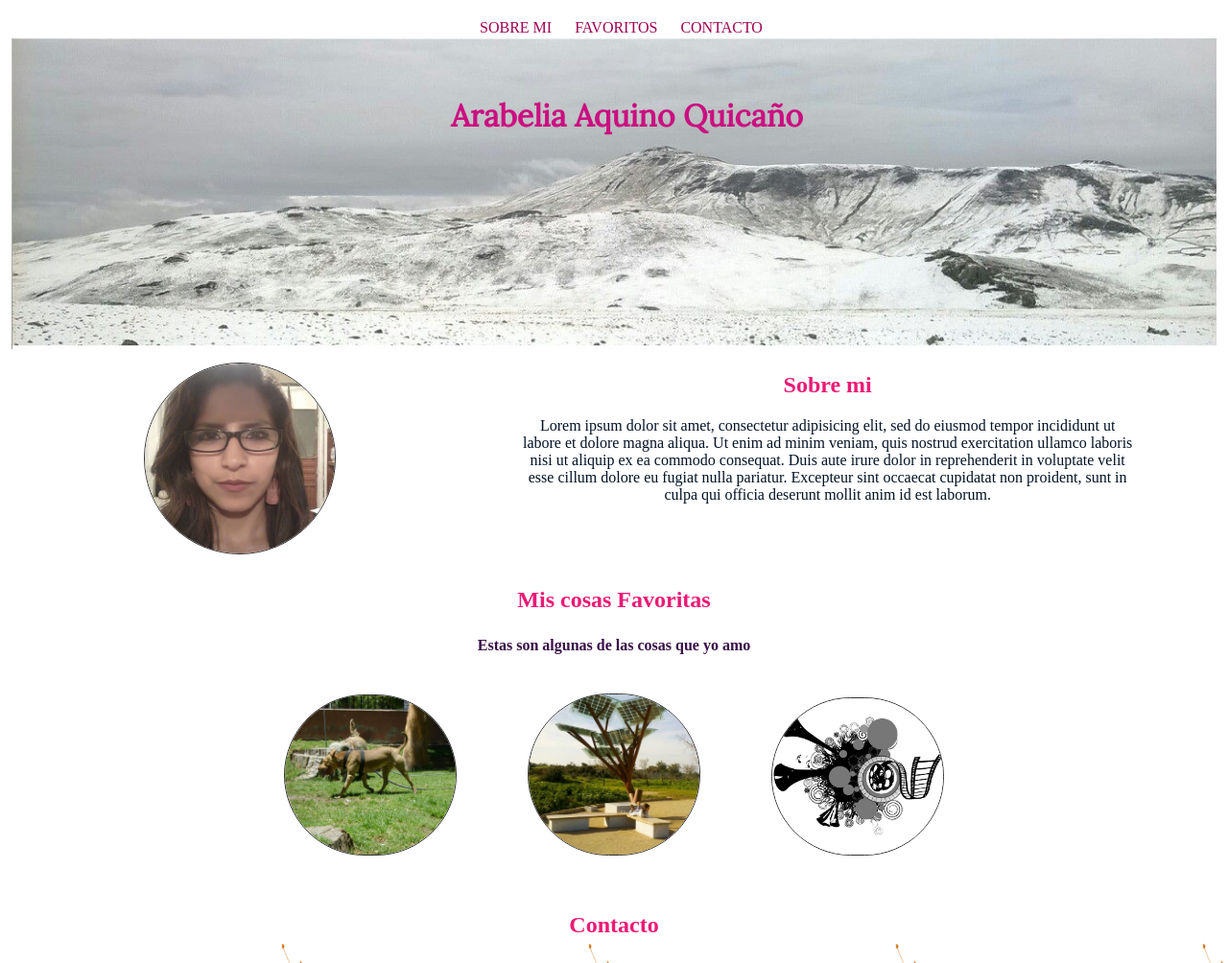
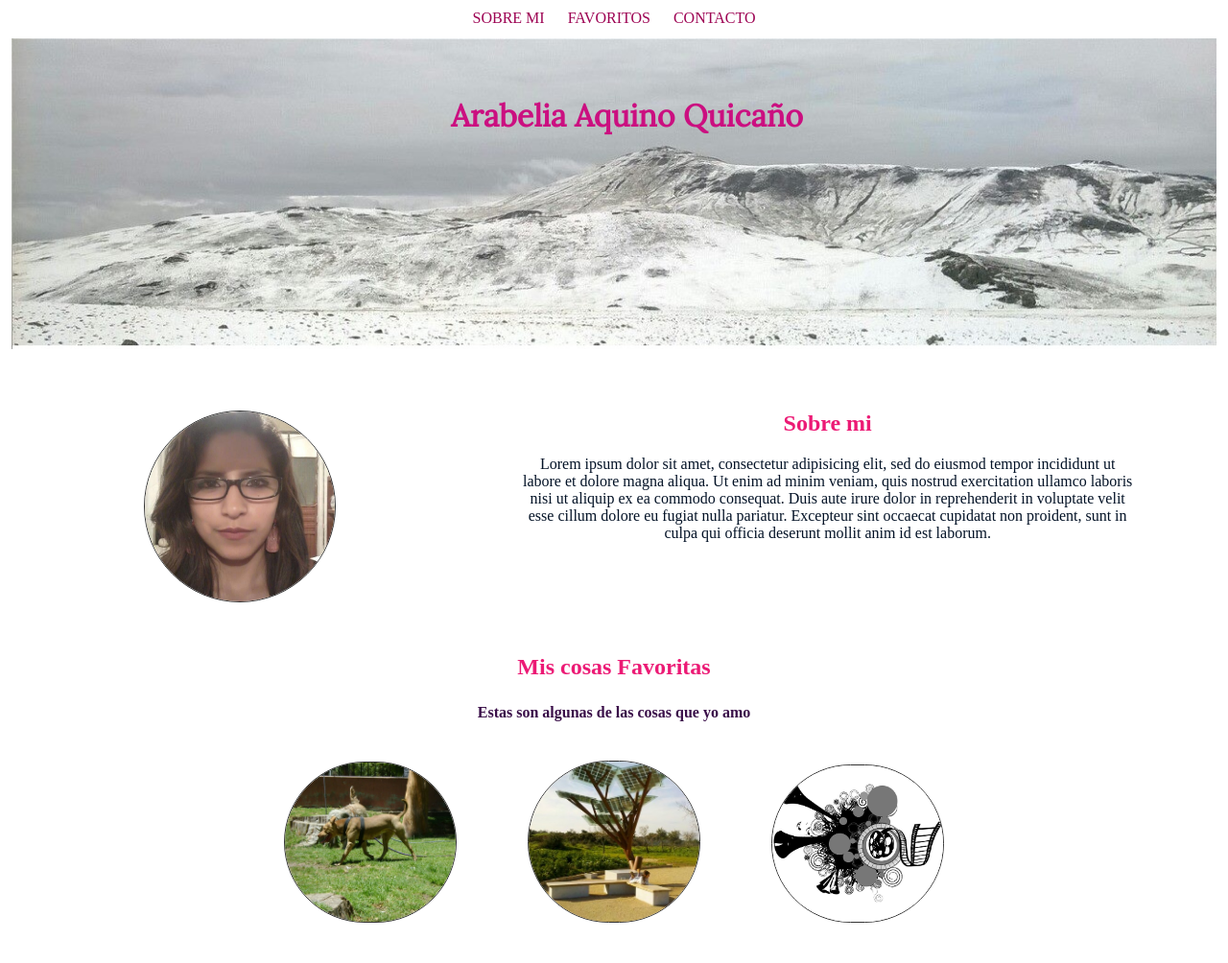
Before and after one commit to arabelia/prettify, a plain HTML site: page index.html in a window 1280 px wide. Shown: the top 1004 px of the page at 96% size. Drawn offline with Linux system fonts and the light colour scheme.

Commit message:
2da entrega, falta personalizar

```diff
--- a/css/main.css
+++ b/css/main.css
@@ -4,14 +4,14 @@ body{text-align: center;}
 .sin-estilo{margin: 0; padding: 0; list-style: none;}
 .enlinea{display: inline-block;}
 .portada:first-child{text-align: center;}
-.fijo{z-index: 150; position: fixed; margin-left: -150px;  left: 50%; margin-top: 20px; background: #fff;}
+.fijo{z-index: 150; position: fixed;width: 100; padding: 10px; left: 0; right: 0px; background: #fff;}
 .menu{font-size: 16px; text-decoration: none; padding: 20px 10px; color: #9D0353;}
 a:visited{color: #EF5687;}
 a:hover{color: #F0034E; font-size: 17px;}
-.portada img{max-width:100%; margin-top: 40px; position: relative;}
+.portada img{max-width:100%; margin-top: 40px; position: relative;right: 0px; left: 0px;}
 .portada h1{position: absolute; top: 100px; left: 50%; margin-left: -170px; font-family: Lora; color: #CB0F80;}
-
-.sobre-mi img {border-radius: 140px; border: 1px double #333; width: 200px; margin: 10px;}
+.cuerpo div{margin-top: 20px;}
+.sobre-mi img {border-radius: 140px; border: 1px double #333; width: 200px; margin: 20px 10px 10px;}
 .cosas-fav img{border-radius: 190px; border: 1px double #333; width: 180px; margin: 35px;}
 .contacto img{border-radius: 150px; border: 1px double #333; width: 80px; margin: 20px; color: #57CB0F;}
 .contacto{background-image: url("../images/fondo4.png");}
--- a/index.html
+++ b/index.html
@@ -27,12 +27,12 @@
 		</div>
 	</div><!--final de cabecera-->
 	<div class="row cuerpo">
-		<div class="row sobre-mi">
+		<div id="sobre-mi" class="row sobre-mi">
 			<div class="col-5">
 				<img src="images/foto.jpg">
 			</div>
 			<div class="col-6">
-				<h2 id="sobre-mi">Sobre mi</h2>
+				<h2>Sobre mi</h2>
 				<p>Lorem ipsum dolor sit amet, consectetur adipisicing elit, sed do eiusmod
 				tempor incididunt ut labore et dolore magna aliqua. Ut enim ad minim veniam,
 				quis nostrud exercitation ullamco laboris nisi ut aliquip ex ea commodo
```
